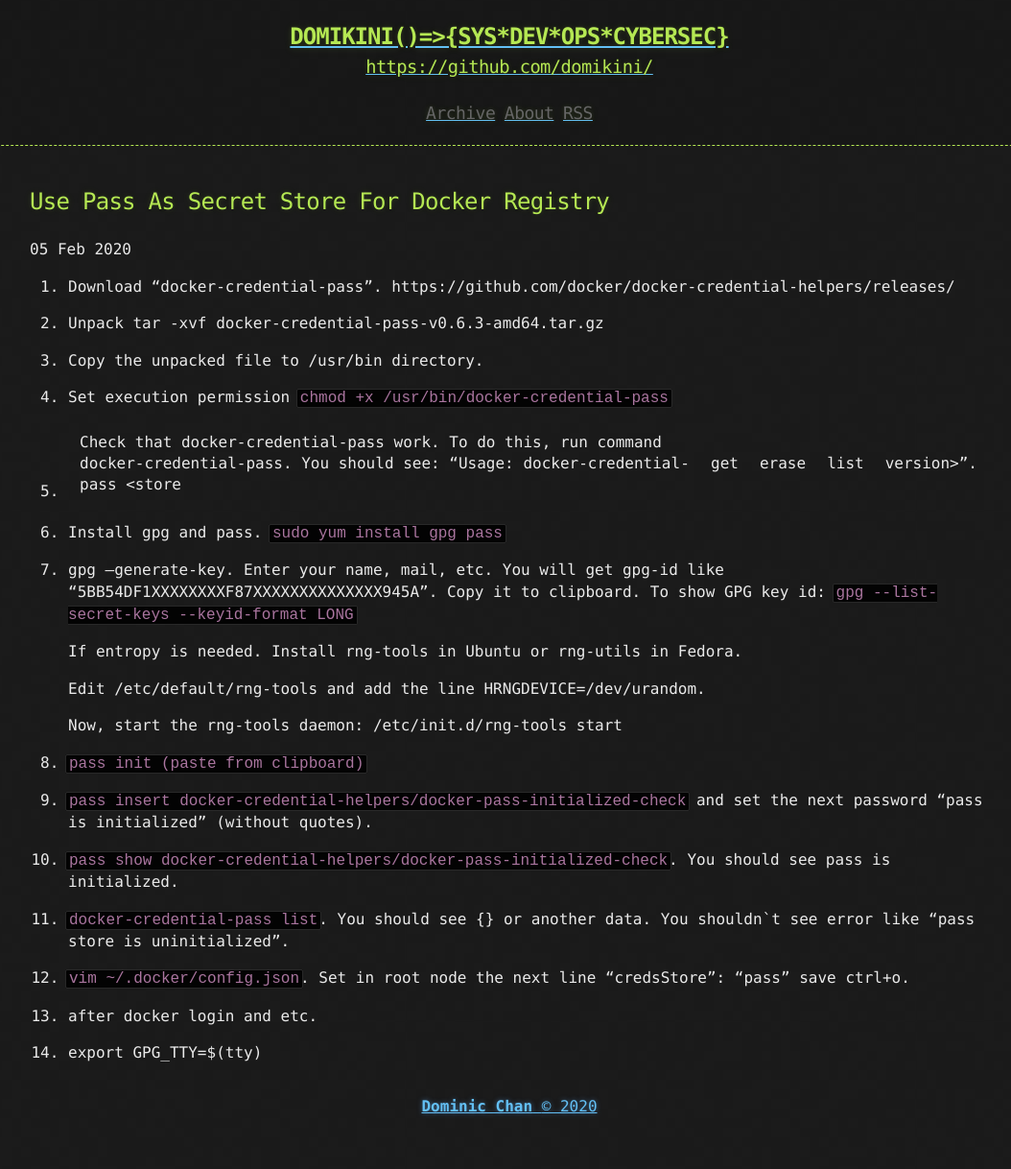
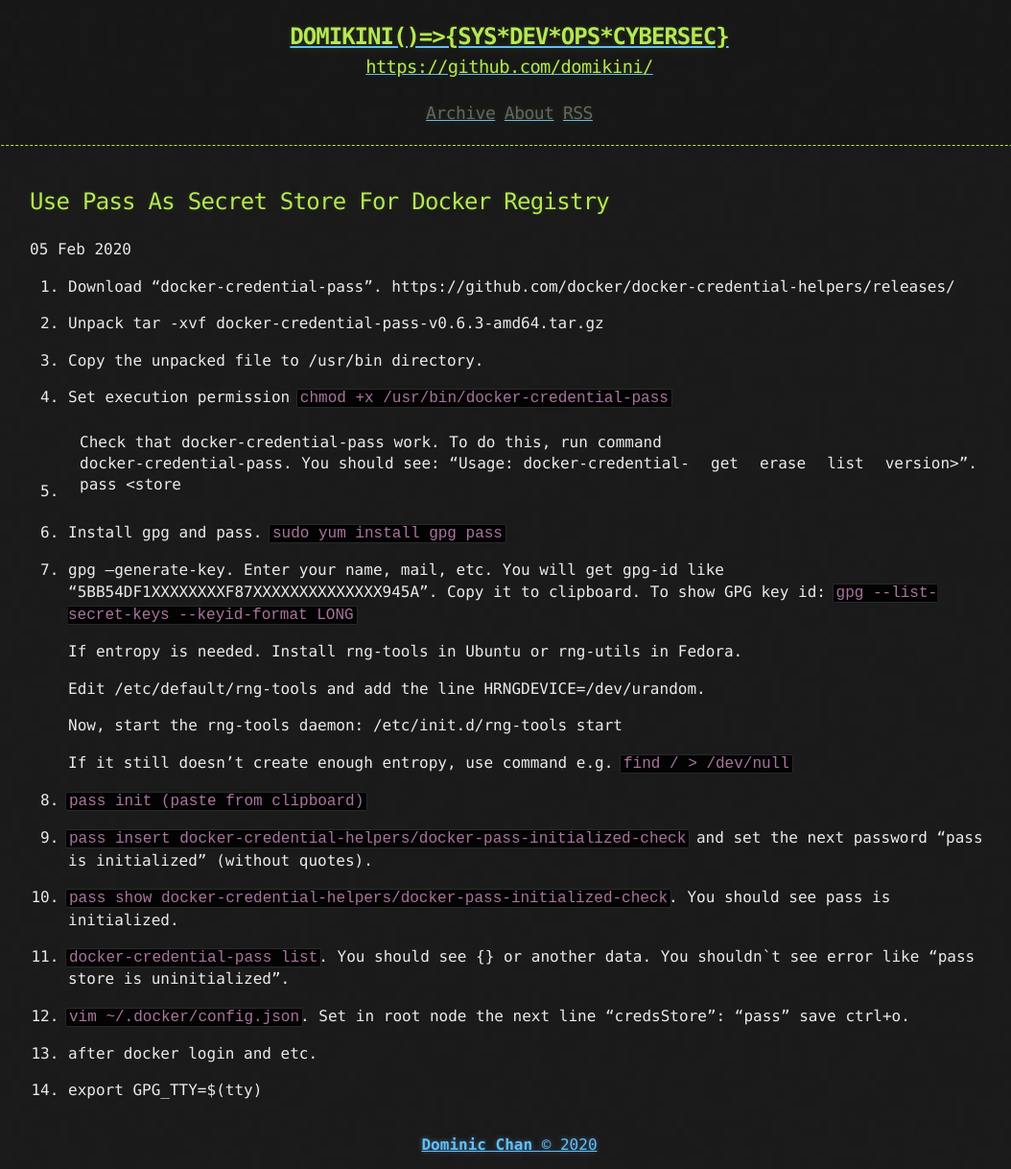
Before and after one commit to domikini/domikini.github.io, a Jekyll site: the page built from _posts/2020-02-05-Use-pass-as-secret-store-for-docker-registry.md, in a window 1280 px wide. Shown: the whole page at 96% size, without its empty margins (109-1163 px from the left). Built offline with Jekyll 4.4.1, drawn with Linux system fonts in a browser that asks for light colours; before the commit the page ends 1178 px from its top, so only the background shows below that.

Commit message:
update docs

```diff
--- a/_posts/2020-02-05-Use-pass-as-secret-store-for-docker-registry.md
+++ b/_posts/2020-02-05-Use-pass-as-secret-store-for-docker-registry.md
@@ -18,6 +18,8 @@
 
     Now, start the rng-tools daemon: /etc/init.d/rng-tools start
 
+    If it still doesn't create enough entropy, use command e.g. `find / > /dev/null`
+
 8. `pass init (paste from clipboard)`
 
 9. `pass insert docker-credential-helpers/docker-pass-initialized-check` and set the next password "pass is initialized" (without quotes).
```
